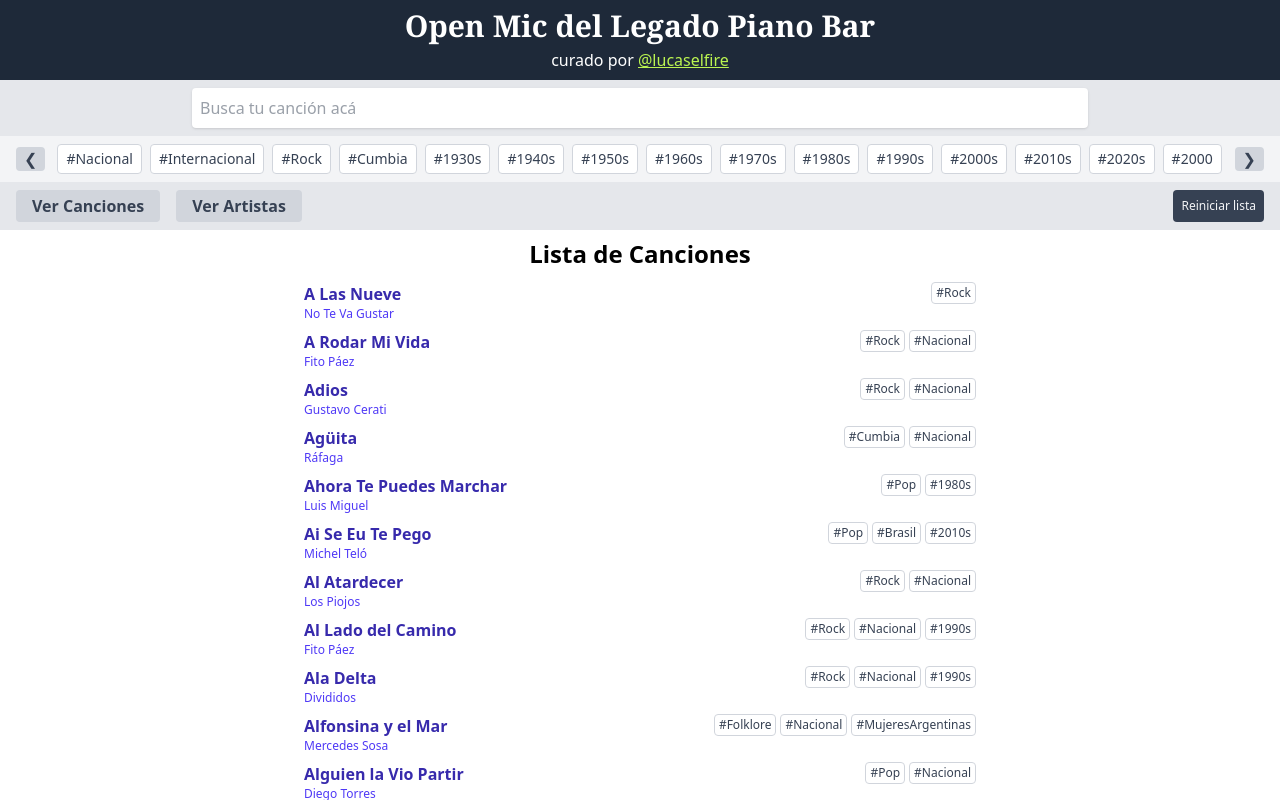
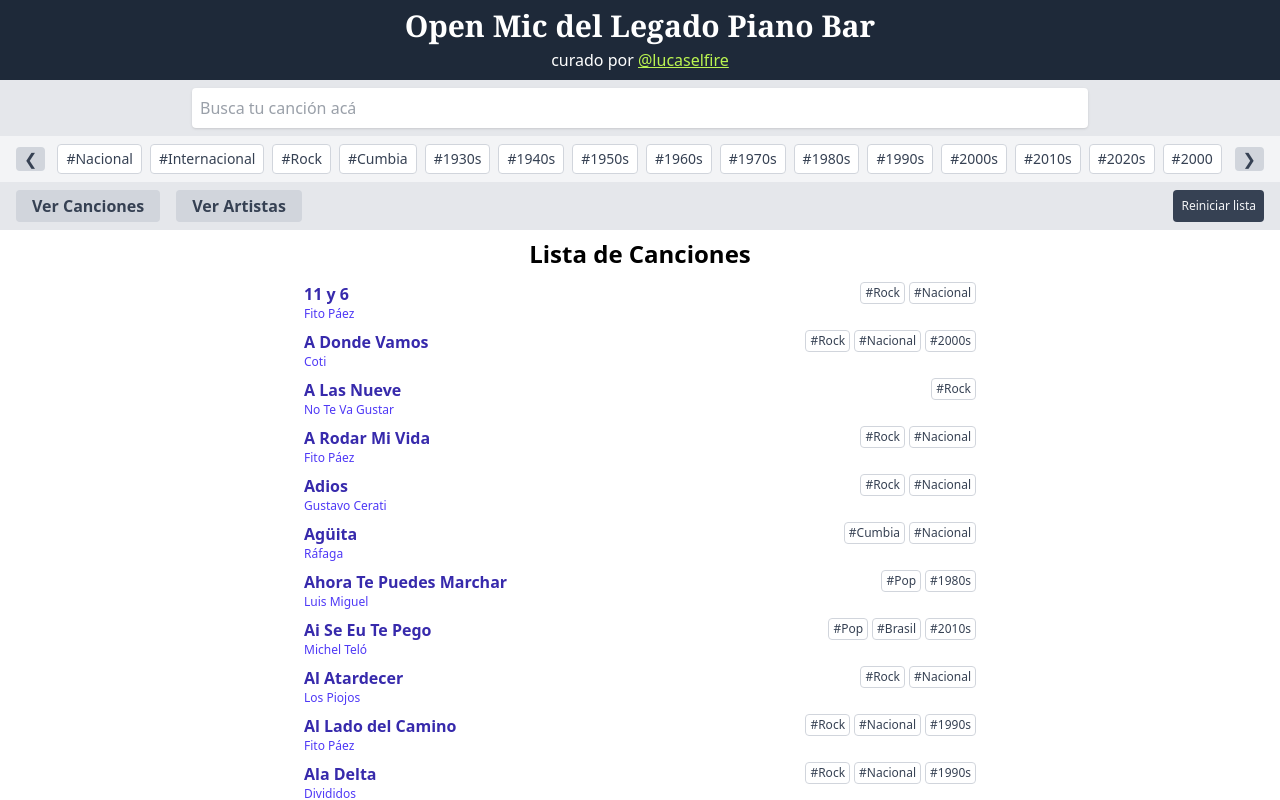
Before and after one commit to guilkuo/open-mic-legado-pianobar, a React (Vite) app: page / in a window 1280 px wide. Built offline with nearby package versions, Linux system fonts and the light colour scheme.

Commit message:
agregamos canciones

```diff
--- a/src/componentes/SongCatalog.jsx
+++ b/src/componentes/SongCatalog.jsx
@@ -1383,7 +1383,103 @@ const rawSongs = [
   { title: "Hoy", artist: "Gloria Estefan", tags: ["#Pop", "#Internacional", "#2000s"], lyricsUrl: "https://www.letras.com/gloria-estefan/461605/" },
   { title: "La Vida es un Carnaval", artist: "Celia Cruz", tags: ["#Salsa", "#Internacional", "#1990s"], lyricsUrl: "https://www.letras.com/celia-cruz/45950/" },
   { title: "Vos Sabés", artist: "Los Fabulosos Cadillacs", tags: ["#Ska", "#Nacional"], lyricsUrl: "https://www.letras.com/los-fabulosos-cadillacs/vos-sabes/" },
-  { title: "Un Beso y Una Flor", artist: "Nino Bravo", tags: ["#Pop", "#Internacional", "#1970s"], lyricsUrl: "https://www.letras.com/nino-bravo/662791/" }];
+  { title: "Un Beso y Una Flor", artist: "Nino Bravo", tags: ["#Pop", "#Internacional", "#1970s"], lyricsUrl: "https://www.letras.com/nino-bravo/662791/" },
+  {
+    title: "Colgando en Tus Manos",
+    artist: "Carlos Baute",
+    tags: ["#Pop", "#Internacional", "#2000s"],
+    lyricsUrl: "https://www.letras.com/carlos-baute/colgando-en-tus-manos/"
+  },
+  {
+    title: "Can't Help Falling in Love",
+    artist: "Elvis Presley",
+    tags: ["#Rock", "#Internacional", "#1960s"],
+    lyricsUrl: "https://www.letras.com/elvis-presley/45018/"
+  },
+  {
+    title: "Unchained Melody",
+    artist: "The Righteous Brothers",
+    tags: ["#Pop", "#Internacional", "#1960s"],
+    lyricsUrl: "https://www.letras.com/righteous-brothers/44785/"
+  },
+  {
+    title: "La Vie en Rose",
+    artist: "Edith Piaf",
+    tags: ["#Chanson", "#Internacional", "#1950s"],
+    lyricsUrl: "https://www.letras.com/edith-piaf/65986/"
+  },
+  {
+    title: "Volare",
+    artist: "Domenico Modugno",
+    tags: ["#Pop", "#Internacional", "#1950s"],
+    lyricsUrl: "https://www.letras.com/domenico-modugno/473140/"
+  },
+  {
+    title: "New York, New York",
+    artist: "Frank Sinatra",
+    tags: ["#Jazz", "#Internacional", "#1970s"],
+    lyricsUrl: "https://www.letras.com/frank-sinatra/new-york-new-york/"
+  },
+
+  ////////////////////////////////////////////////
+  // Tangos
+  ////////////////////////////////////////////////
+  {
+    title: "Naranjo en Flor",
+    artist: "Roberto Goyeneche",
+    tags: ["#Tango", "#Nacional"],
+    lyricsUrl: "https://www.letras.com/roberto-goyeneche/naranjo-en-flor/"
+  },
+  {
+    title: "Como Dos Extraños",
+    artist: "Carlos Gardel",
+    tags: ["#Tango", "#Nacional"],
+    lyricsUrl: "https://www.letras.com/carlos-gardel/como-dos-extranos/"
+  },
+  {
+    title: "Caminito",
+    artist: "Carlos Gardel",
+    tags: ["#Tango", "#Nacional"],
+    lyricsUrl: "https://www.letras.com/carlos-gardel/caminito/"
+  },
+  {
+    title: "Volver",
+    artist: "Carlos Gardel",
+    tags: ["#Tango", "#Nacional"],
+    lyricsUrl: "https://www.letras.com/carlos-gardel/1590263/"
+  },
+  { title: "Billie Jean", artist: "Michael Jackson", tags: ["#Pop", "#Internacional", "#1980s"], lyricsUrl: "https://www.letras.com/michael-jackson/billie-jean/" },
+  { title: "A Donde Vamos", artist: "Coti", tags: ["#Rock", "#Nacional", "#2000s"], lyricsUrl: "https://www.letras.com/coti/a-donde-vamos/" },
+  { title: "Bohemian Rhapsody", artist: "Queen", tags: ["#Rock", "#Internacional", "#1970s"], lyricsUrl: "https://www.letras.com/queen/bohemian-rhapsody/" },
+  { title: "Muchachos", artist: "La Mosca", tags: ["#Cumbia", "#Nacional", "#Canción de cancha"], lyricsUrl: "https://www.letras.com/la-mosca/muchachos/" },
+  { title: "El Viejo de Arriba", artist: "Bersuit Vergarabat", tags: ["#Rock", "#Nacional"], lyricsUrl: "https://www.letras.com/bersuit-vergarabat/el-viejo-de-arriba/" },
+  { title: "Murguita del Sur", artist: "Bersuit Vergarabat", tags: ["#Rock", "#Nacional"], lyricsUrl: "https://www.letras.com/bersuit-vergarabat/murguita-del-sur/" },
+  { title: "Me Siento Mucho Mejor", artist: "Charly García", tags: ["#Rock", "#Nacional"], lyricsUrl: "https://www.letras.com/charly-garcia/me-siento-mucho-mejor/" },
+  { title: "Besándote", artist: "Los Auténticos Decadentes", tags: ["#Cumbia", "#Nacional"], lyricsUrl: "https://www.letras.com/los-autenticos-decadentes/besandote/" },
+  { title: "No Me Importa el Dinero", artist: "Los Auténticos Decadentes", tags: ["#Cumbia", "#Nacional"], lyricsUrl: "https://www.letras.com/los-autenticos-decadentes/no-me-importa-el-dinero/" },
+  { title: "La Balsa", artist: "Los Gatos", tags: ["#Rock", "#Nacional"], lyricsUrl: "https://www.letras.com/los-gatos/595377/" },
+
+  { title: "Caraluna", artist: "Bacilos", tags: ["#Pop", "#Internacional", "#2000s"], lyricsUrl: "https://www.letras.com/bacilos/caraluna/" },
+  { title: "Hasta Que Me Olvides", artist: "Luis Miguel", tags: ["#Pop", "#Internacional"], lyricsUrl: "https://www.letras.com/luis-miguel/70422/" },
+  { title: "Historia de un Amor", artist: "Carlos Eleta Almarán", tags: ["#Bolero", "#Internacional"], lyricsUrl: "https://www.letras.com/varios-artistas/488561/" },
+  { title: "Perfidia", artist: "Trío Los Panchos", tags: ["#Bolero", "#Internacional"], lyricsUrl: "https://www.letras.com/los-panchos/perfidia/" },
+  { title: "Y Nos Dieron las 10", artist: "Joaquín Sabina", tags: ["#Pop", "#Internacional", "#1990s"], lyricsUrl: "https://www.letras.com/joaquin-sabina/82955/" },
+  { title: "Están Lloviendo Estrellas", artist: "Cristian Castro", tags: ["#Pop", "#Internacional"], lyricsUrl: "https://www.letras.com/cristian-castro/10041/" },
+  { title: "11 y 6", artist: "Fito Páez", tags: ["#Rock", "#Nacional"], lyricsUrl: "https://www.letras.com/fito-paez/69040/" },
+  { title: "Alfonsina y el Mar", artist: "Mercedes Sosa", tags: ["#Folklore", "#Nacional"], lyricsUrl: "https://www.letras.com/mercedes-sosa/75750/" },
+
+  { title: "You're the One That I Want", artist: "Grease (John Travolta & Olivia Newton-John)", tags: ["#Pop", "#Internacional", "#1970s"], lyricsUrl: "https://www.letras.com/grease-youre-the-one-that-i-want/" },
+
+  { title: "Billie Jean", artist: "Michael Jackson", tags: ["#Pop", "#Internacional", "#1980s"], lyricsUrl: "https://www.letras.com/michael-jackson/billie-jean/" },
+  { title: "Heal the World", artist: "Michael Jackson", tags: ["#Pop", "#Internacional", "#1990s"], lyricsUrl: "https://www.letras.com/michael-jackson/44856/" },
+  { title: "Black or White", artist: "Michael Jackson", tags: ["#Pop", "#Internacional", "#1990s"], lyricsUrl: "https://www.letras.com/michael-jackson/67545/" },
+  { title: "Beat It", artist: "Michael Jackson", tags: ["#Pop", "#Internacional", "#1980s"], lyricsUrl: "https://www.letras.com/michael-jackson/44995/" },
+
+  { title: "Rock DJ", artist: "Robbie Williams", tags: ["#Pop", "#Internacional", "#2000s"], lyricsUrl: "https://www.letras.com/robbie-williams/15473/" },
+  { title: "Angels", artist: "Robbie Williams", tags: ["#Pop", "#Internacional", "#1990s"], lyricsUrl: "https://www.letras.com/robbie-williams/15470/" },
+
+];
+
 
 function deduplicateSongs(arr) {
   const seen = new Set();
```
